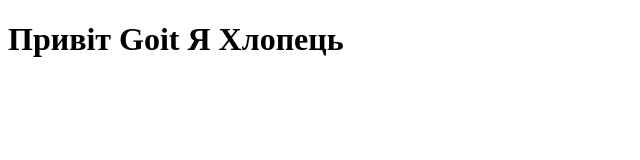
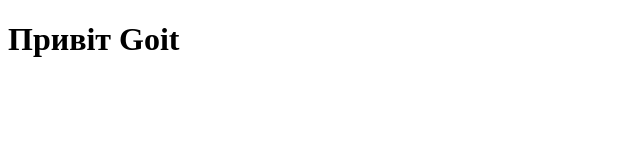
Before and after one commit to olegbezpalko74/Tutorial-1, a plain HTML site: page index.html in a window 1280 px wide. Shown: the whole page, without its empty margins (0-640 px from the left). Drawn offline with Linux system fonts and the light colour scheme.

Commit message:
update index.html

```diff
--- a/index.html
+++ b/index.html
@@ -7,8 +7,6 @@
     <title>Document</title>
 </head>
 <body>
-    <h1>Привіт Goit
-        Я Хлопець
-    </h1>
+    <h1>Привіт Goit</h1>
 </body>
 </html>
```
